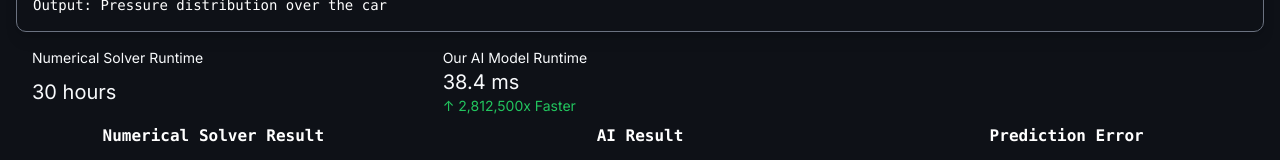
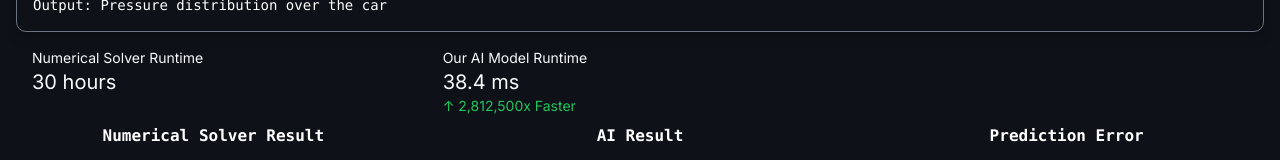
Before and after one commit to compositionlabs/composition-theme, a Next.js app: page / in a window 1280 px wide. Shown: the part 183-343 px from the top of the page. Built offline with nearby package versions, Linux system fonts and the light colour scheme; no server answers.

Commit message:
Update PointCloud.tsx

```diff
--- a/components/PointCloud.tsx
+++ b/components/PointCloud.tsx
@@ -896,8 +896,7 @@ const SideBySidePointCloudViewer = () => {
 
       <div className='grid grid-cols-3 gap-4 px-8'>
         <div className='grid grid-cols-1 items-start justify-start align-top'>
-          <span className='text-sm font-semibold md:font-normal'>Numerical Solver Runtime</span>
-          <span className='text-xl font-normal'>{NUM_SIM_RUNTIME} hours</span>
+          <span className='text-sm font-semibold md:font-normal mb-0'>Numerical Solver Runtime<br/><span className='text-xl font-normal'>{NUM_SIM_RUNTIME} hours</span></span>
         </div>
         <div className='grid grid-cols-1 items-start justify-start align-top'>
           <span className='text-sm font-semibold md:font-normal'>Our AI Model Runtime</span>
```
